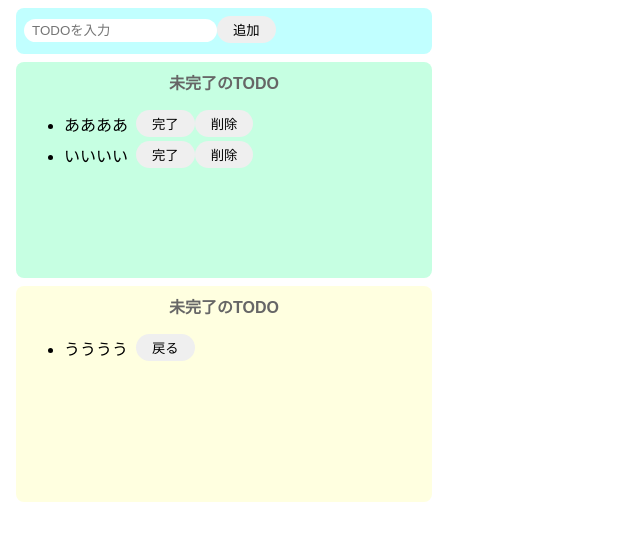
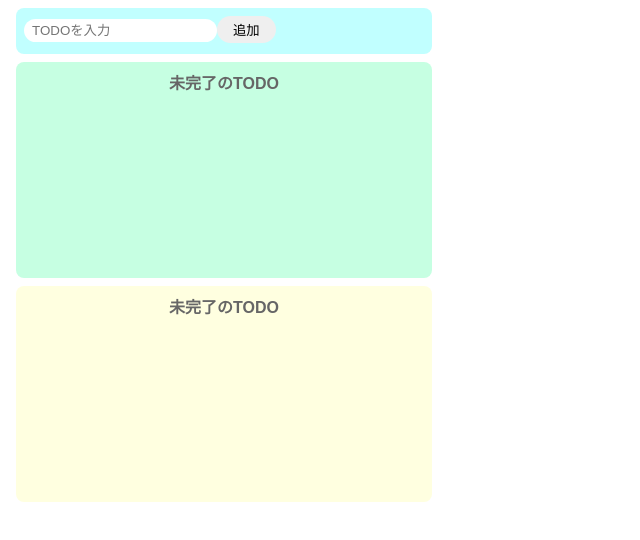
Before and after one commit to schwarzwald0906/React-todo-js, a React (Create React App) app: page / in a window 1280 px wide. Shown: the top 540 px of the page, without its empty margins (0-640 px from the left). Built offline with nearby package versions, Linux system fonts and the light colour scheme.

Commit message:
初期値を空欄にセット

```diff
--- a/src/App.jsx
+++ b/src/App.jsx
@@ -3,11 +3,8 @@ import "./styles.css";
 
 export const App = () => {
   const [todoText, setTodoText] = useState("");
-  const [incompleteTodos, setIncompleteTodos] = useState([
-    "ああああ",
-    "いいいい"
-  ]);
-  const [completeTodos, setCompleteTodos] = useState(["うううう"]);
+  const [incompleteTodos, setIncompleteTodos] = useState([]);
+  const [completeTodos, setCompleteTodos] = useState([]);
   // const [...incompleteTodos,newTodo] = addTodos;
   const onChangeText = (event) => setTodoText(event.target.value);
   const onClickAdd = () => {
```
